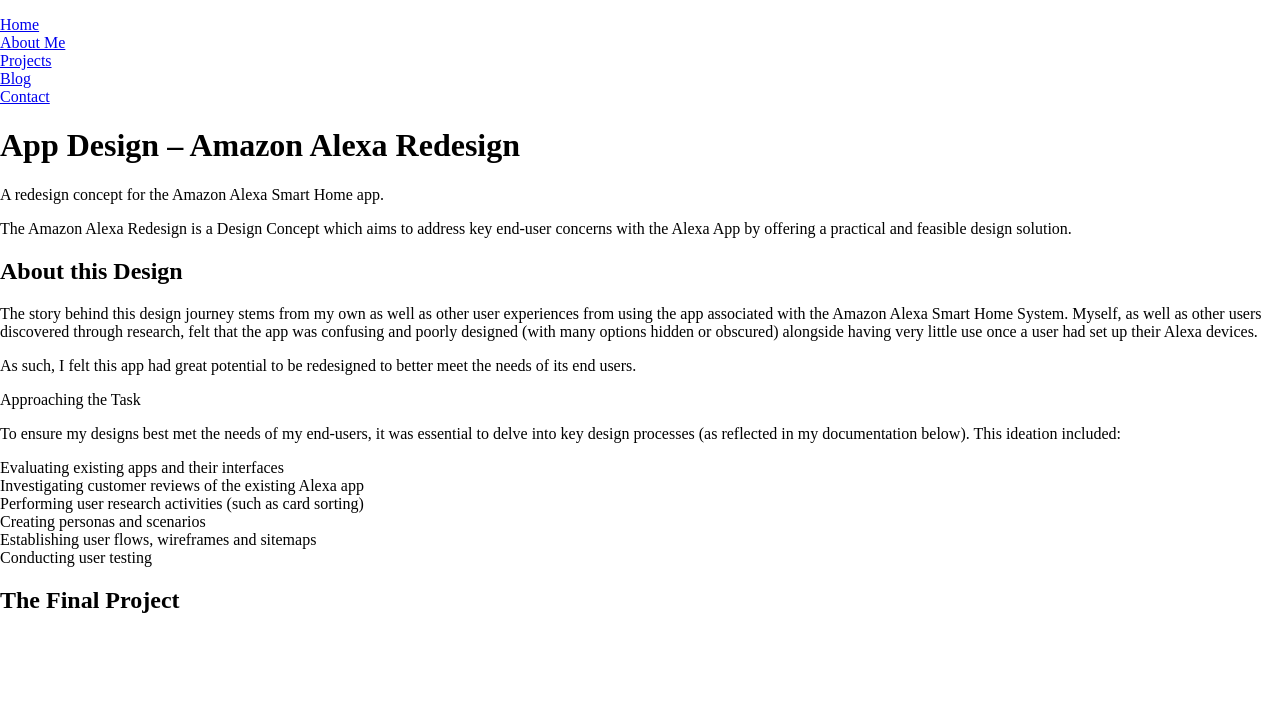
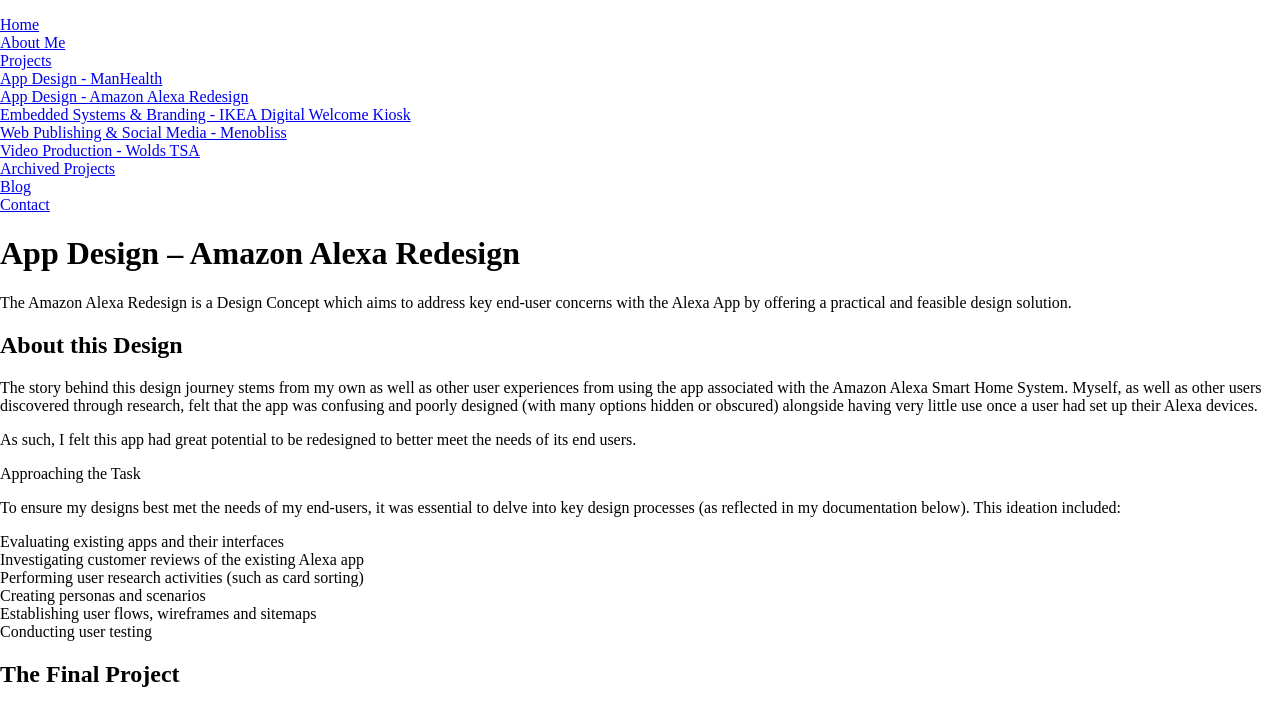
Before and after one commit to matihowell/website, an Eleventy site: page src/site/projects/alexa-redesign.html in a window 1280 px wide. Built offline with nearby package versions, Linux system fonts and the light colour scheme; Eleventy itself is replaced by a stand-in of ours; files that its build step writes are made by us from their sources.

Commit message:
New Nav Changes

```diff
--- a/src/site/_includes/nav.html
+++ b/src/site/_includes/nav.html
@@ -3,6 +3,14 @@
         <li><a href="/">Home</a></li>
         <li><a href="/about.html">About Me</a></li>
         <li><a href="/projects.html">Projects</a></li>
+        <ul>
+            <li><a href="/projects.html">App Design - ManHealth</a></li>
+            <li><a href="/projects.html">App Design - Amazon Alexa Redesign</a></li>
+            <li><a href="/projects.html">Embedded Systems & Branding - IKEA Digital Welcome Kiosk</a></li>
+            <li><a href="/projects.html">Web Publishing & Social Media - Menobliss</a></li>
+            <li><a href="/projects.html">Video Production - Wolds TSA</a></li>
+            <li><a href="/projects.html">Archived Projects</a></li>
+        </ul>
         <li><a href="/blog.html">Blog</a></li>
         <li><a href="/contact.html">Contact</a></li>
     </ul>
--- a/src/site/projects/alexa-redesign.html
+++ b/src/site/projects/alexa-redesign.html
@@ -1,10 +1,8 @@
 ---
 title: App Design – Amazon Alexa Redesign
-description: A redesign concept for the Amazon Alexa Smart Home app.
+description: The Amazon Alexa Redesign is a Design Concept which aims to address key end-user concerns with the Alexa App by offering a practical and feasible design solution.
 layout: default
 ---
-
-<p>The Amazon Alexa Redesign is a Design Concept which aims to address key end-user concerns with the Alexa App by offering a practical and feasible design solution.</p>
 
 <h2>About this Design</h2>
 
```
Also changed, not shown: src/site/projects/archived-projects/mobile-games.html (+5 -0 lines).
